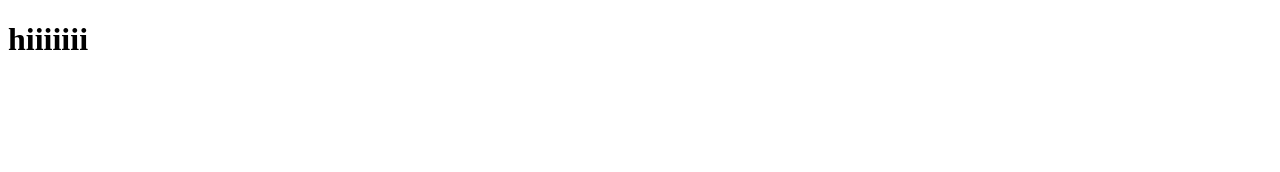
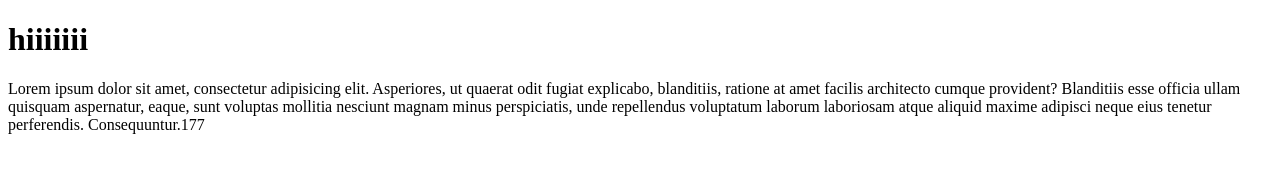
Before and after one commit to vaishnavi567jaimini/github, a plain HTML site: page index.html in a window 1280 px wide. Drawn offline with Linux system fonts and the light colour scheme.

Commit message:
i am adding a paragraph.

```diff
--- a/index.html
+++ b/index.html
@@ -7,5 +7,6 @@
 </head>
 <body>
     <h1>hiiiiiii</h1>
+    <p>Lorem ipsum dolor sit amet, consectetur adipisicing elit. Asperiores, ut quaerat odit fugiat explicabo, blanditiis, ratione at amet facilis architecto cumque provident? Blanditiis esse officia ullam quisquam aspernatur, eaque, sunt voluptas mollitia nesciunt magnam minus perspiciatis, unde repellendus voluptatum laborum laboriosam atque aliquid maxime adipisci neque eius tenetur perferendis. Consequuntur.177</p>
 </body>
 </html>
```
